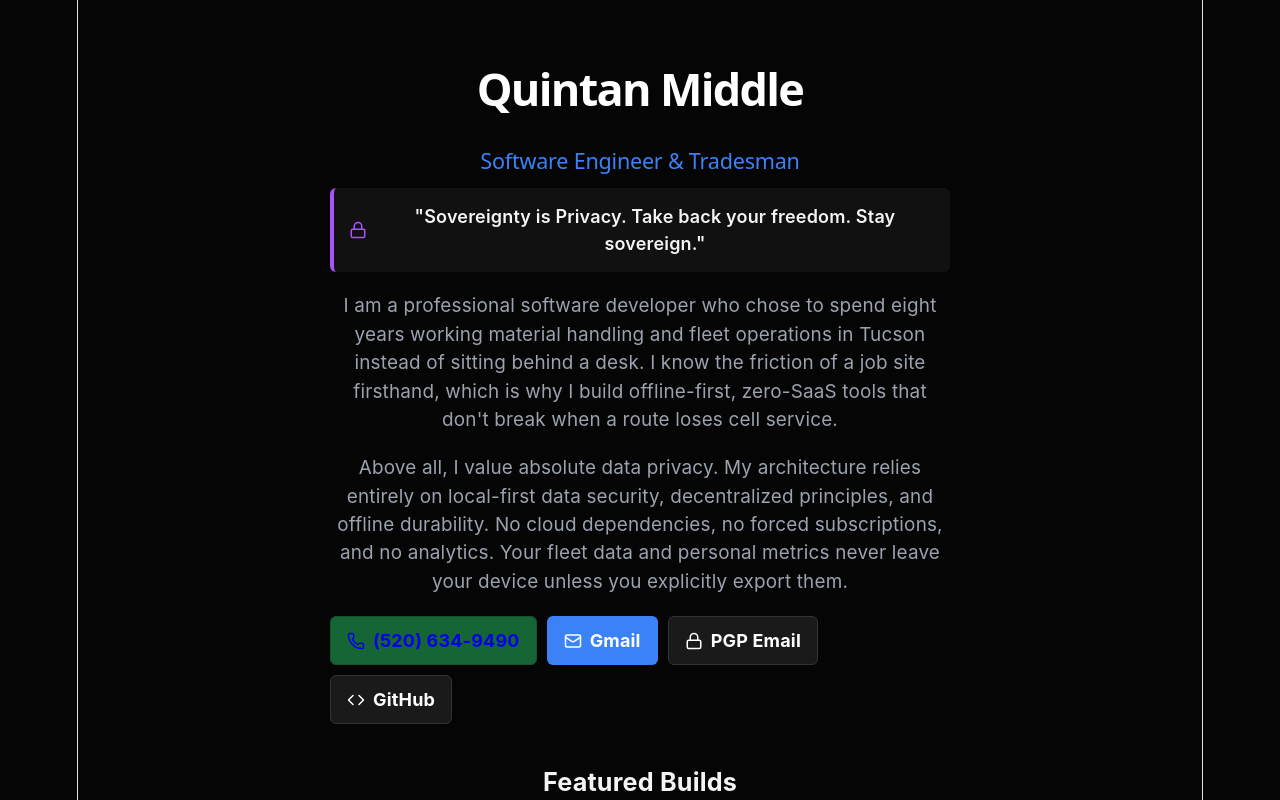
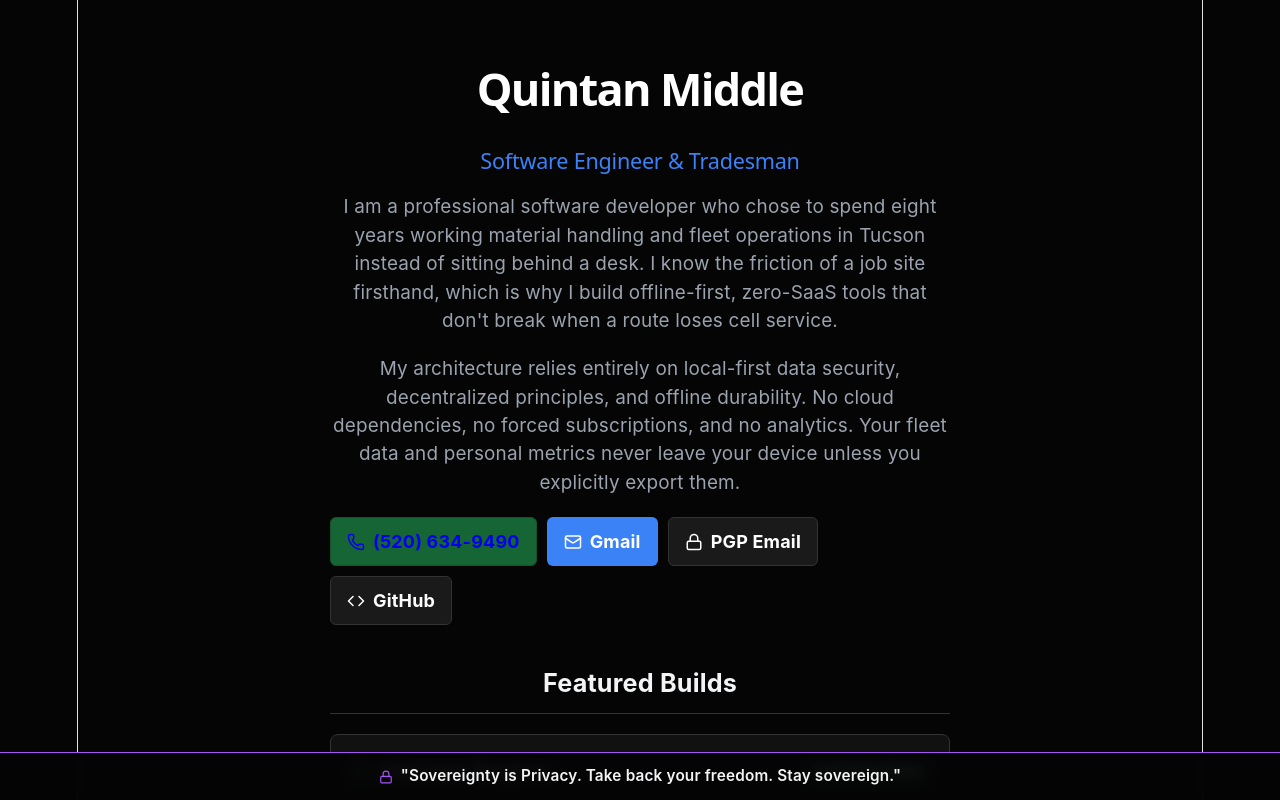
Before and after one commit to xNoOnex/xNoOnex.github.io, a React app: page / in a window 1280 px wide. Shown: the top 800 px of the page. Built offline with nearby package versions, Linux system fonts and the light colour scheme; the HTML template or start-up script is replaced by a standard one.

Commit message:
Shifted ethos to sticky footer and refined layout

```diff
--- a/src/App.css
+++ b/src/App.css
@@ -64,3 +64,21 @@ body { background-color: var(--bg-dark); color: var(--text-main); line-height: 1
 .font-bold {
   font-weight: 600;
 }
+
+.sticky-ethos {
+  position: fixed;
+  bottom: 0;
+  left: 0;
+  width: 100vw;
+  background: rgba(5, 5, 5, 0.95);
+  backdrop-filter: blur(5px);
+  padding: 12px 15px;
+  display: flex;
+  justify-content: center;
+  align-items: center;
+  border-top: 1px solid var(--accent-purple);
+  z-index: 1000;
+  color: var(--text-main);
+}
+.text-sm { font-size: 0.85rem; }
+.ethos-banner { display: none; } /* Hide the old banner */
--- a/src/App.jsx
+++ b/src/App.jsx
@@ -9,17 +9,12 @@ function App() {
         <h1 className="name">Quintan Middle</h1>
         <h2 className="title">Software Engineer & Tradesman</h2>
 
-        <div className="ethos-banner border-purple">
-          <Lock size={18} className="text-purple mr-2 inline-icon" />
-          <span className="italic font-bold">"Sovereignty is Privacy. Take back your freedom. Stay sovereign."</span>
-        </div>
-
         <p className="bio mt-3">
           I am a professional software developer who chose to spend eight years working material handling and fleet operations in Tucson instead of sitting behind a desk. I know the friction of a job site firsthand, which is why I build offline-first, zero-SaaS tools that don't break when a route loses cell service.
         </p>
 
         <p className="bio mt-2">
-          Above all, I value absolute data privacy. My architecture relies entirely on local-first data security, decentralized principles, and offline durability. No cloud dependencies, no forced subscriptions, and no analytics. Your fleet data and personal metrics never leave your device unless you explicitly export them.
+          My architecture relies entirely on local-first data security, decentralized principles, and offline durability. No cloud dependencies, no forced subscriptions, and no analytics. Your fleet data and personal metrics never leave your device unless you explicitly export them.
         </p>
 
         <div className="contact-links mt-3">
@@ -74,9 +69,14 @@ function App() {
         </div>
       </main>
 
-      <footer className="footer text-gray mt-3">
-        <p>Based in Tucson, AZ. Built for reliability. Stay Sovereign.</p>
-      </footer>
+      {/* Spacer so bottom text isn't hidden by the fixed footer */}
+      <div style={{ height: '70px' }}></div>
+
+      {/* Sticky Ethos Footer */}
+      <div className="sticky-ethos">
+        <Lock size={14} className="text-purple mr-2 inline-icon" />
+        <span className="italic font-bold text-sm">"Sovereignty is Privacy. Take back your freedom. Stay sovereign."</span>
+      </div>
     </div>
   );
 }
```
